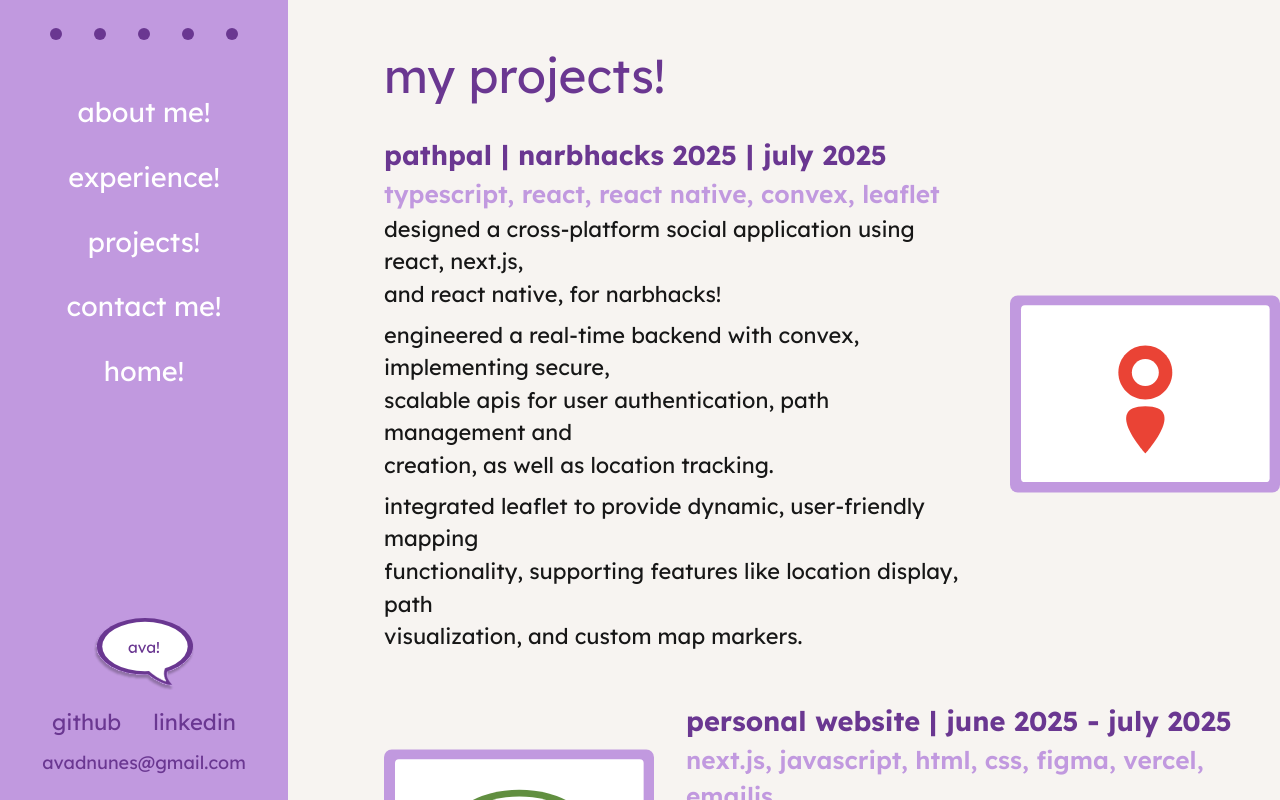
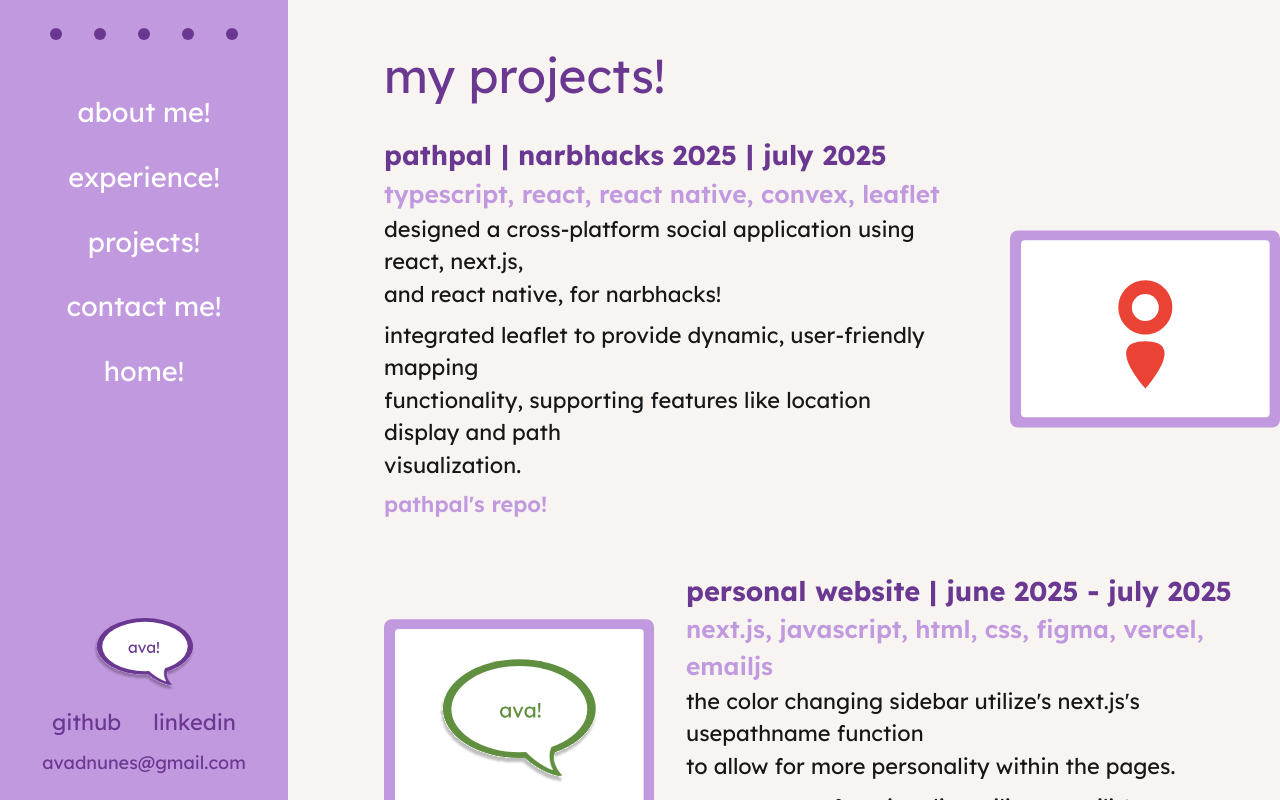
Before and after one commit to avaamsel/personal-website, a Next.js app: page /projects in a window 1280 px wide. Built offline with nearby package versions, Linux system fonts and the light colour scheme.

Commit message:
super small tweaks

```diff
--- a/app/projects/page.js
+++ b/app/projects/page.js
@@ -15,17 +15,15 @@ export default function Projects() {
           <p className="projects ml-24">my projects!</p>
           <div className="ml-24 mt-6 mb-8">
           <div className="flex mb-12">
-              <div className="mr-10">
+              <div className="mr-17">
                 <p className="project-heading">pathpal | narbhacks 2025 | july 2025</p>
                 <p className="project-sub font-semibold"> typescript, react, react native, convex, leaflet </p>
                 <p className="project-text mb-2">designed a cross-platform social application using react, next.js,
                   <br/> and react native, for narbhacks!</p>
-                <p className="project-text mb-2">engineered a real-time backend with convex, implementing secure,
-                  <br/> scalable apis for user authentication, path management and
-                  <br/> creation, as well as location tracking.</p>
                 <p className="project-text">integrated leaflet to provide dynamic, user-friendly mapping
-                  <br/> functionality, supporting features like location display, path
-                  <br/>  visualization, and custom map markers.</p>
+                  <br/> functionality, supporting features like location display and path
+                  <br/>  visualization.</p>
+                  <Link className="repo-link font-semibold" href="https://github.com/avaamsel/narbhacks-pathpal" target="blank">pathpal&apos;s repo!</Link>
               </div>
               <Image src="/projects/project-pathpal.svg"
                 alt="pathpal"
```
